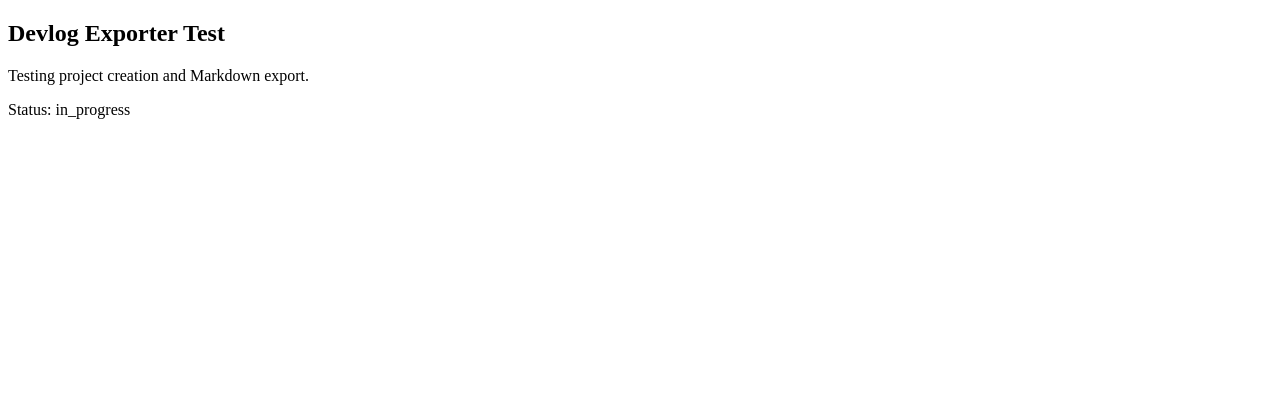
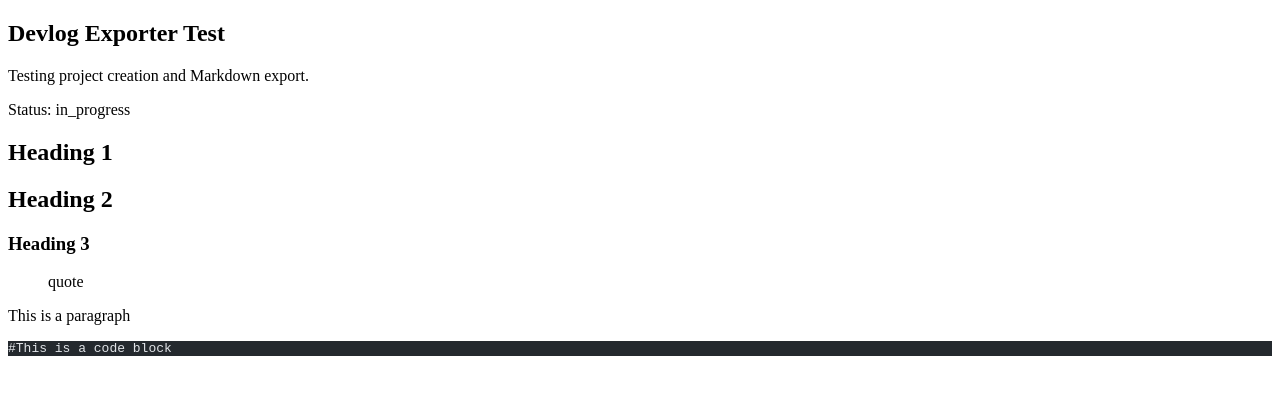
Before and after one commit to dirtcoffee/portfolio, an Astro site: page /portfolio/projects/devlog-exporter-test in a window 1280 px wide. Built offline with nearby package versions, Linux system fonts and the light colour scheme; Astro itself is replaced by a stand-in of ours; code samples lack their colours.

Commit message:
Publish project: devlog-exporter-test

````diff
--- a/src/content/projects/devlog-exporter-test.md
+++ b/src/content/projects/devlog-exporter-test.md
@@ -7,8 +7,16 @@ tags: ["fastapi", "sqlite"]
 draft: false
 featured: false
 ---
-##
+# Heading 1
 
-##
+## Heading 2
 
-##
+### Heading 3
+
+> quote
+
+This is a paragraph
+
+```text
+#This is a code block
+```
````
